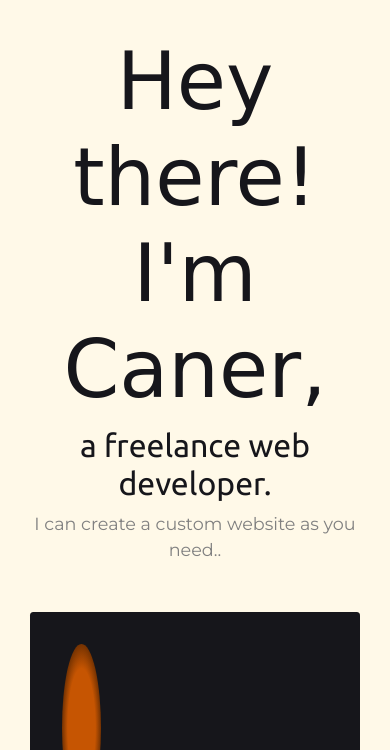
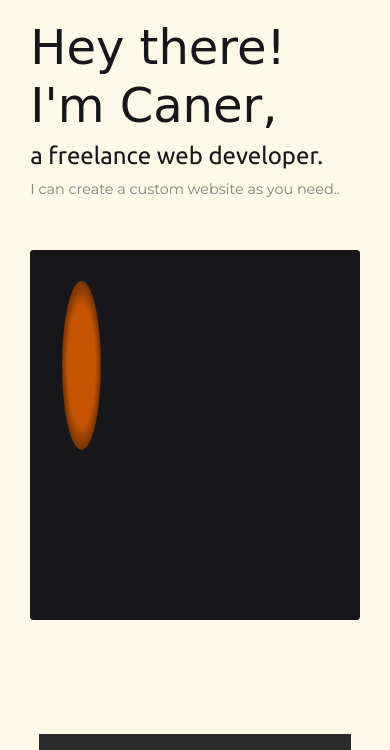
Before and after one commit to tuncaycaner/cnrtncy, a plain HTML site: page index.html in a window 390 px wide. Shown: the part 83-833 px from the top of the page. Drawn offline with nearby package versions, Linux system fonts and the light colour scheme; a web font is replaced by a local one.

Commit message:
Add files via upload

```diff
--- a/css/styles.css
+++ b/css/styles.css
@@ -95,18 +95,24 @@ font-family: 'Ubuntu', sans-serif; */
 
 
 
-@media (max-width: 1200px) {
+@media (max-width: 1000px) {
 
 
   .container-title {
-    padding: 5% 0%;
+    padding: 1% 0%;
   }
 
-  .title-row {
-    text-align: center;
+  .title-text {
+    font-size: 3rem;
   }
 
+  .title-h3 {
+    font-size: 1.5rem;
+  }
 
+  .title-p {
+    font-size: 0.9rem;
+  }
 
 
 }
--- a/index.html
+++ b/index.html
@@ -80,8 +80,8 @@
         <div class="row title-row">
           <div class="col-xl-6 col-lg-6 col-md-12 col-sm-12 col-12 title-col col-auto me-auto">
             <h1 class="title-text">Hey there! <br>I'm Caner,</h1>
-            <h3>a freelance web developer.</h3>
-            <p>I can create a custom website as you need..</p>
+            <h3 class="title-h3">a freelance web developer.</h3>
+            <p class="title-p">I can create a custom website as you need..</p>
           </div>
 
           <div class="col-xl-6 col-lg-6 col-md-12 col-sm-12 col-12 animation-col">
```
